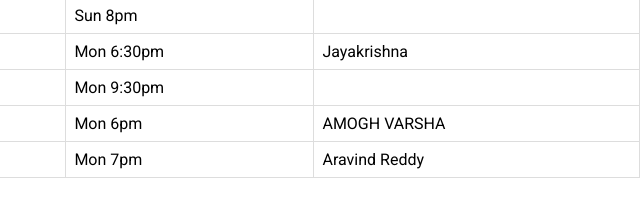
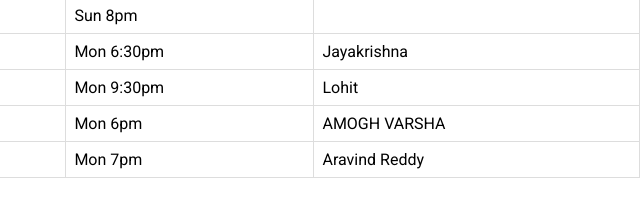
Before and after one commit to Rishikesh183/RC24-Contest, a website: page public/index.html in a window 1280 px wide. Shown: the part 342-558 px from the top of the page, 640-1280 px from the left. Drawn offline with Linux system fonts and the light colour scheme.

Commit message:
Update index.html

```diff
--- a/public/index.html
+++ b/public/index.html
@@ -73,7 +73,7 @@
                 <td>Lohit</td>
                 <td>BADCOLONEL15893</td>
                 <td>Mon 9:30pm</td>
-                <td></td>
+                <td>Lohit</td>
             </tr>
             <tr>
                 <td>AMOGH VARSHA</td>
```
